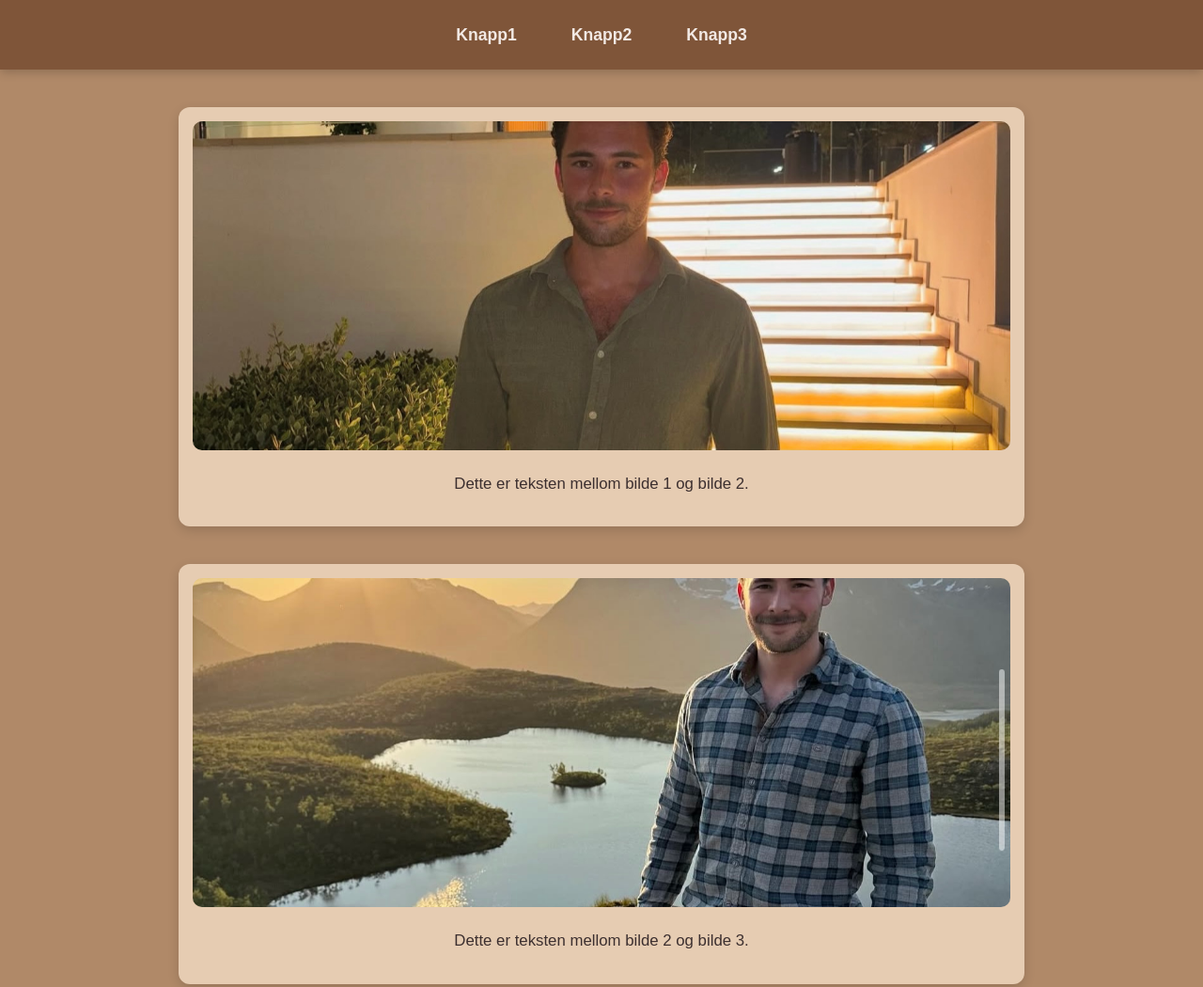
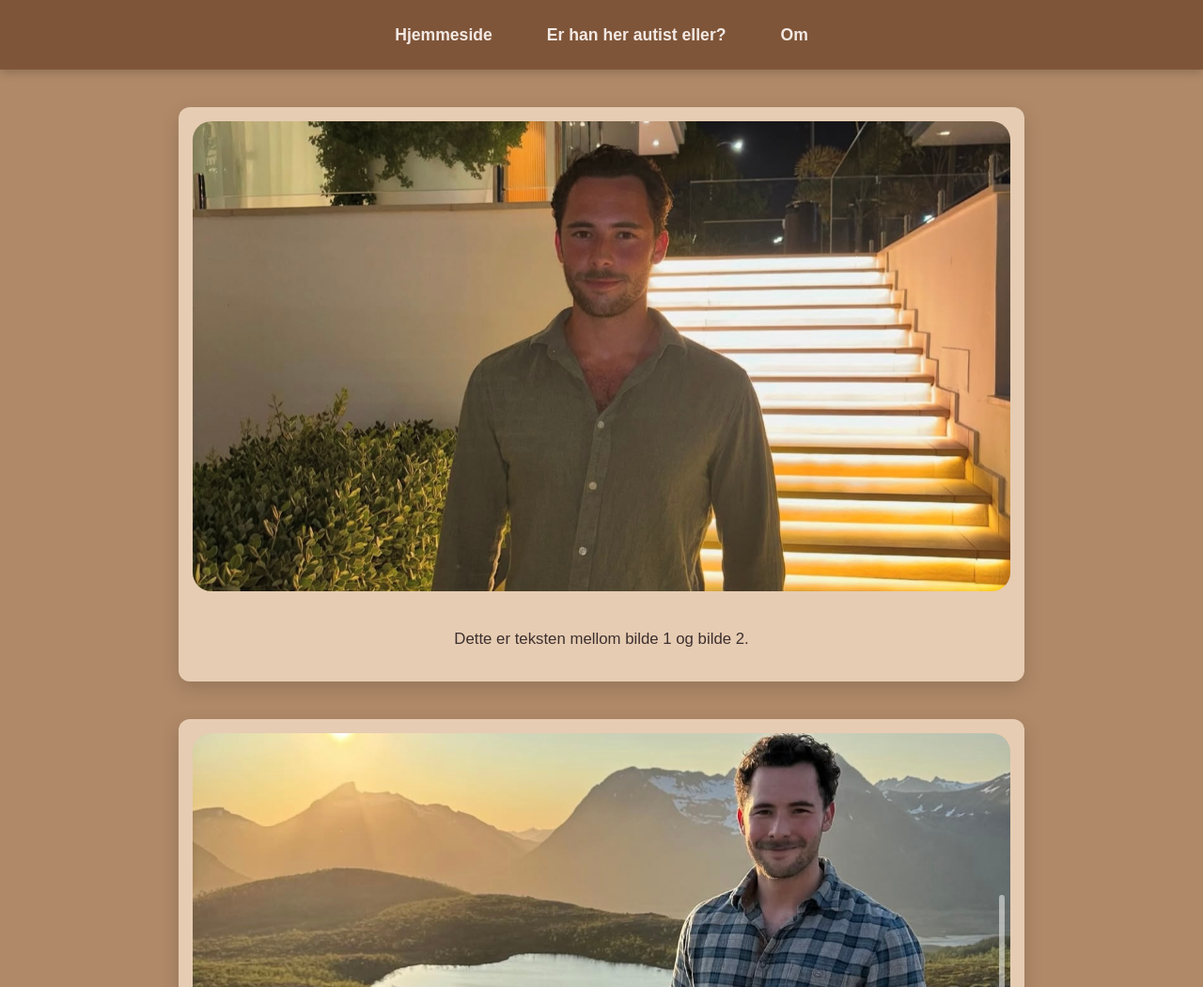
Before and after one commit to Andreasberntsen/hei_s-ta, a plain HTML site: page index.html in a window 1280 px wide. Shown: the top 1050 px of the page at 94% size. Drawn offline with Linux system fonts and the light colour scheme.

Commit message:
riktig navn
Index

```diff
--- a/Hovedside.html
+++ b/index.html
@@ -50,20 +50,20 @@
       background: #e6ccb2;
       padding: 15px;
       border-radius: 12px;
-      box-shadow: 0 4px 12px rgba(0,0,0,0.15);
+      box-shadow: 0 7px 20px rgba(0,0,0,0.15);
       margin-bottom: 40px;
       text-align: center;
     }
 
     .image-box img {
       width: 100%;
-      max-height: 350px;
+      max-height: 500px;
       object-fit: cover;
-      border-radius: 10px;
+      border-radius: 20px;
     }
 
     .image-box p {
-      margin-top: 15px;
+      margin-top: 30px;
       font-size: 1.05rem;
       color: #3c2f2f;
     }
@@ -74,9 +74,9 @@
 
   <!-- HEADER -->
   <header>
-    <a href="#">Knapp1</a>
-    <a href="#">Knapp2</a>
-    <a href="#">Knapp3</a>
+    <a href="#">Hjemmeside</a>
+    <a href="#">Er han her autist eller?</a>
+    <a href="#">Om</a>
   </header>
 
   <!-- HOVEDINNHOLD -->
```
